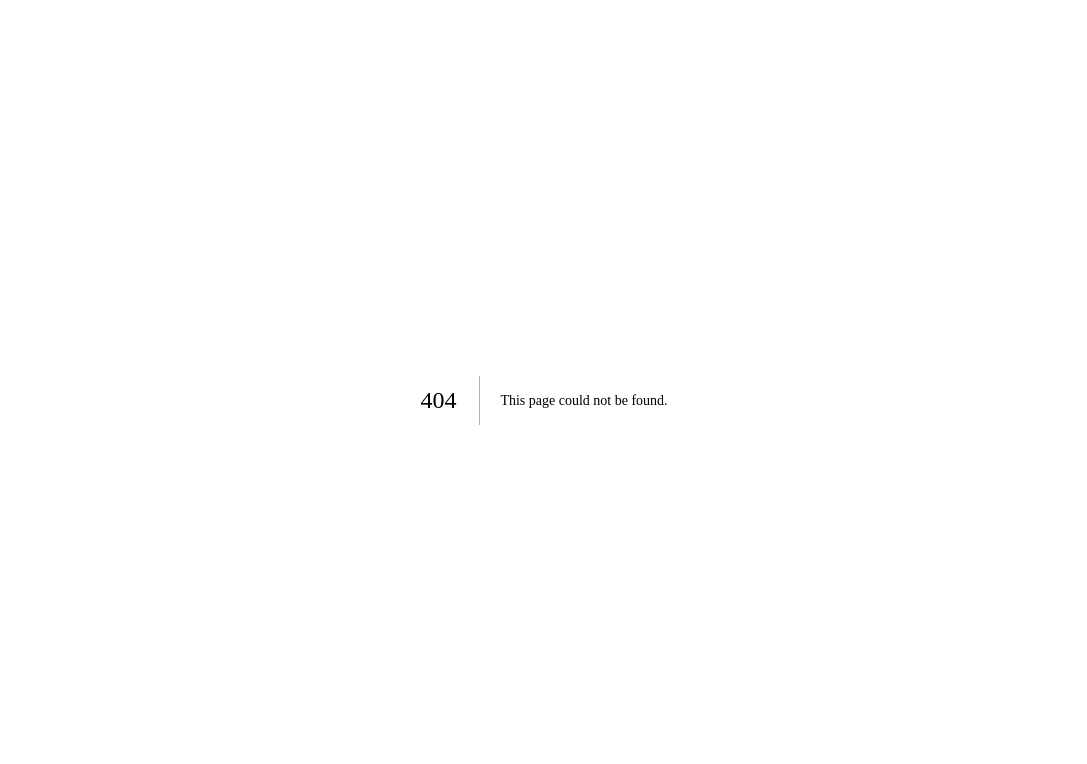
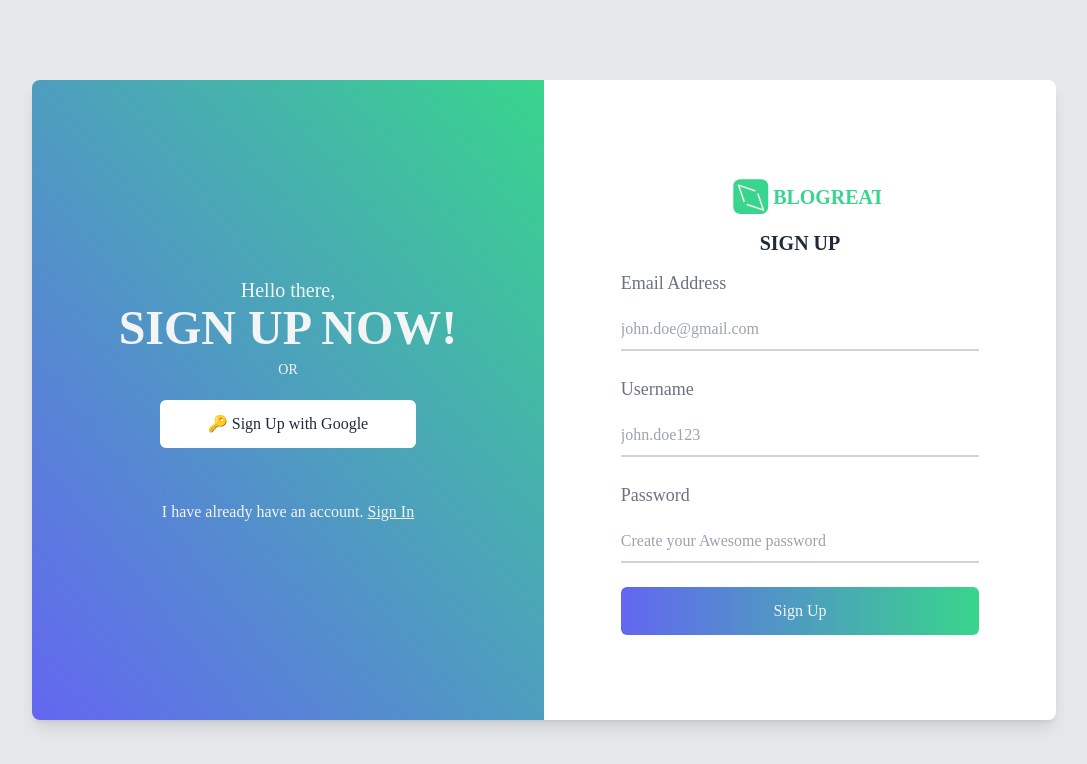
Before and after one commit to hamzandev/next-blog, a Next.js app: page /auth/signup in a window 1280 px wide. Before the commit this address had no page. Shown: the top 764 px of the page, without its empty margins (96-1183 px from the left). Built offline with nearby package versions, Linux system fonts and the light colour scheme.

Commit message:
testting

```diff
--- a/components/DetailPostCard.js
+++ b/components/DetailPostCard.js
@@ -7,7 +7,7 @@ export default function DetailPostCard({ post, user }) {
   return (
     <div className="detail-post">
       <div className="tag my-2 flex gap-2">
-        {post?.category.map((item) => (
+        {post.category.map((item) => (
           <span
             key={item}
             className="bg-primary px-3 py-1 text-sm text-gray-100 rounded-md"
@@ -17,7 +17,7 @@ export default function DetailPostCard({ post, user }) {
         ))}
       </div>
       <h1 className="lg:text-2xl lg:w-[95%] text-xl mb-2 font-semibold text-gray-800">
-        {post?.title}
+        {post.title}
       </h1>
       <p className="slug text-gray-600 leading-relaxed lg:w-[80%]">
         Lorem ipsum dolor sit amet consectetur adipisicing elit. Soluta ipsam
@@ -29,12 +29,12 @@ export default function DetailPostCard({ post, user }) {
           <Image src={avatar} alt="avatar" />
         </div>
         <div className="detail-user">
-          <h4 className="text-lg font-semibold text-gray-800">{user?.name}</h4>
-          <span className="text-gray-600">{user?.job}</span>
+          <h4 className="text-lg font-semibold text-gray-800">{user.name}</h4>
+          <span className="text-gray-600">{user.job}</span>
         </div>
       </div>
       <Link
-        href={`/posts/${post?.id}`}
+        href={`/posts/${post.id}`}
         className="px-6 py-3 rounded-md bg-gradient-to-r text-white from-primary to-secondary"
       >
         Read More
--- a/components/FeaturedPost.js
+++ b/components/FeaturedPost.js
@@ -2,7 +2,7 @@ import Image from "next/image";
 import Link from "next/link";
 
 import avatar from "../public/assets/shigaraki.png";
-import satu from "../public/img/1.jpg";
+import satu from "../public/img/4.jpg";
 
 export default function FeaturedPost() {
   return (
--- /dev/null
+++ b/components/FormGroup.js
@@ -0,0 +1,14 @@
+export default function FormGroup({ type = "text", ...props }) {
+  return (
+    <div className="form-group my-3 grid">
+      <label htmlFor={props.id} className="text-gray-500 mb-3 text-lg">
+        {props.label}
+      </label>
+      <input
+        type={type}
+        {...props}
+        className="focus:outline-none focus:border-primary border-b-2 border-gray-300 py-2"
+      />
+    </div>
+  );
+}
--- /dev/null
+++ b/components/FormLayout.js
@@ -0,0 +1,65 @@
+import Image from "next/image";
+import Link from "next/link";
+
+import logo from "../public/assets/full-logo.svg";
+
+export default function FormLayout({ children, ...props }) {
+  return (
+    <div className="flex flex-col lg:p-0 px-5 bg-gray-200 justify-center items-center min-h-screen">
+      <div className="grid lg:grid-cols-2 lg:w-[80vw] md:w-[50vw] w-full lg:h-[80vh] shadow-lg rounded-lg overflow-hidden">
+        <div className="left lg:flex flex-col items-center justify-center hidden bg-gradient-to-tr from-indigo-500 to-primary text-gray-100">
+          <h4 className="text-xl">Hello there,</h4>
+          <h2 className="text-5xl font-bold uppercase">{props.title} Now!</h2>
+          <span className="uppercase text-sm my-2">or</span>
+          <button className="w-[50%] py-3 my-3 rounded-md bg-white text-gray-800">
+            🔑 {props.title} with Google
+          </button>
+          {props.title === "Sign Up" ? (
+            <p className="text-gray-100 mt-10">
+              I have already have an account.{" "}
+              <Link className="hover:text-secondary underline" href={"/auth"}>
+                Sign In
+              </Link>
+            </p>
+          ) : (
+            <p className="text-gray-100 mt-10">
+              I am not have any account.{" "}
+              <Link
+                className="hover:text-secondary underline"
+                href={"/auth/signup"}
+              >
+                Sign Up
+              </Link>
+            </p>
+          )}
+        </div>
+        <div className="right bg-white py-10 lg:py-0 flex items-center flex-col justify-center">
+          <Link href={"/"} className="image">
+            <Image src={logo} alt="logo" />
+          </Link>
+          <h2 className="text-xl font-semibold uppercase text-gray-800">
+            {props?.title}
+          </h2>
+          <form className="grid lg:w-[70%] w-full lg:px-0 px-8">
+            {children}
+          </form>
+        </div>
+      </div>
+      {props.title === "Sign Up" ? (
+        <p className="lg:hidden block text-gray-500 mt-10">
+          I have already have an account.{" "}
+          <Link className="text-primary" href={"/auth"}>
+            Sign In
+          </Link>
+        </p>
+      ) : (
+        <p className="lg:hidden block text-gray-500 mt-10">
+          I am not have any account.{" "}
+          <Link className="text-primary" href={"/auth/signup"}>
+            Sign Up
+          </Link>
+        </p>
+      )}
+    </div>
+  );
+}
--- a/components/Layout.js
+++ b/components/Layout.js
@@ -16,8 +16,8 @@ export default function Layout({ children, pageTitle = "" }) {
           name="keywords"
           content="article artikel blog programming web design ui design frontend backend sandika galih reactjs nextjs"
         />
-        <title>BLOGREAT | {pageTitle}</title>
       </Head>
+      <Head></Head>
       <Navbar />
       <main className="main-content">{children}</main>
       <Footer />
--- a/components/Navbar.js
+++ b/components/Navbar.js
@@ -58,7 +58,7 @@ export default function Navbar() {
             className={` lg:w-1/12 w-full lg:flex hidden lg:justify-end lg:p-0 px-5`}
           >
             <li>
-              <Link href={"/"}>
+              <Link href={"/auth/signup"}>
                 <button className="px-5 py-2 hover:from-primary/80 hover:to-secondary/80 duration-150 hover:shadow rounded-full bg-gradient-to-r from-primary to-secondary border border-primary text-gray-100">
                   Sign Up
                 </button>
@@ -96,7 +96,7 @@ export default function Navbar() {
             } lg:w-1/12 w-full flex lg:justify-end lg:p-0 px-5`}
           >
             <li>
-              <Link href={"/"}>
+              <Link href={"/auth/signup"}>
                 <button className="px-5 py-2 hover:from-primary/80 hover:to-secondary/80 duration-150 hover:shadow rounded-full bg-gradient-to-r from-primary to-secondary border border-primary text-gray-100">
                   Sign Up
                 </button>
--- a/components/PostCard.js
+++ b/components/PostCard.js
@@ -14,7 +14,7 @@ export default function PostCard({ post }) {
       <div className="image rounded-md overflow-clip">
         <Image src={post.thumbnail} alt="dua" className="w-full object-cover" />
       </div>
-      <DetailPostCard user={post?.user} post={post} />
+      <DetailPostCard user={post.user} post={post} />
     </div>
   );
 }
--- a/package.json
+++ b/package.json
@@ -13,8 +13,7 @@
     "framer-motion": "^8.2.4",
     "next": "13.1.1",
     "react": "18.2.0",
-    "react-dom": "18.2.0",
-    "react-icon": "^1.0.0"
+    "react-dom": "18.2.0"
   },
   "devDependencies": {
     "autoprefixer": "^10.4.13",
--- /dev/null
+++ b/pages/404.js
@@ -0,0 +1,20 @@
+import Image from "next/image";
+
+import logo from "../public/assets/full-logo.svg";
+
+export default function NotFound() {
+  return (
+    <div className="flex flex-col min-h-screen items-center justify-center">
+      <div className="image">
+        <Image src={logo} alt="logo" />
+      </div>
+      <h1 className="text-9xl text-transparent bg-gradient-to-tr from-indigo-600 to-primary bg-clip-text font-bold">
+        404
+      </h1>
+      <h4 className="text-gray-700 text-xl">Cuma ada jangkrik disini 😴</h4>
+      <a href={"/"} className="text-primary mt-3 hover:underline">
+        Kembali ke Beranda 🔄
+      </a>
+    </div>
+  );
+}
--- /dev/null
+++ b/pages/auth/index.js
@@ -0,0 +1,25 @@
+import FormGroup from "../../components/FormGroup";
+import FormLayout from "../../components/FormLayout";
+
+export default function SignIn() {
+  return (
+    <FormLayout title="Sign In">
+      <FormGroup
+        type="email"
+        placeholder="john.doe@gmail.com"
+        label="Email Address"
+      />
+      <FormGroup
+        placeholder="Enter your password"
+        label="Password"
+        type="password"
+      />
+      <button className="w-full py-3 bg-gradient-to-r from-indigo-500 to-primary rounded-md text-gray-100 mt-3">
+        Sign In
+      </button>
+      <button className="lg:hidden block w-full py-3 text-gray-600 rounded-md bg-gray-100 mt-3">
+        🔑 Sign In with Google
+      </button>
+    </FormLayout>
+  );
+}
--- /dev/null
+++ b/pages/auth/signup.js
@@ -0,0 +1,28 @@
+import Image from "next/image";
+import Link from "next/link";
+import FormGroup from "../../components/FormGroup";
+import FormLayout from "../../components/FormLayout";
+
+export default function SignUp() {
+  return (
+    <FormLayout title="Sign Up">
+      <FormGroup
+        type="email"
+        placeholder="john.doe@gmail.com"
+        label="Email Address"
+      />
+      <FormGroup placeholder="john.doe123" label="Username" />
+      <FormGroup
+        placeholder="Create your Awesome password"
+        label="Password"
+        type="password"
+      />
+      <button className="w-full py-3 bg-gradient-to-r from-indigo-500 to-primary rounded-md text-gray-100 mt-3">
+        Sign Up
+      </button>
+      <button className="lg:hidden block w-full py-3 text-gray-600 rounded-md bg-gray-100 mt-3">
+        🔑 Sign Up with Google
+      </button>
+    </FormLayout>
+  );
+}
```
Also changed, not shown: 2 other files (tests, documents, lock files or other folders).
